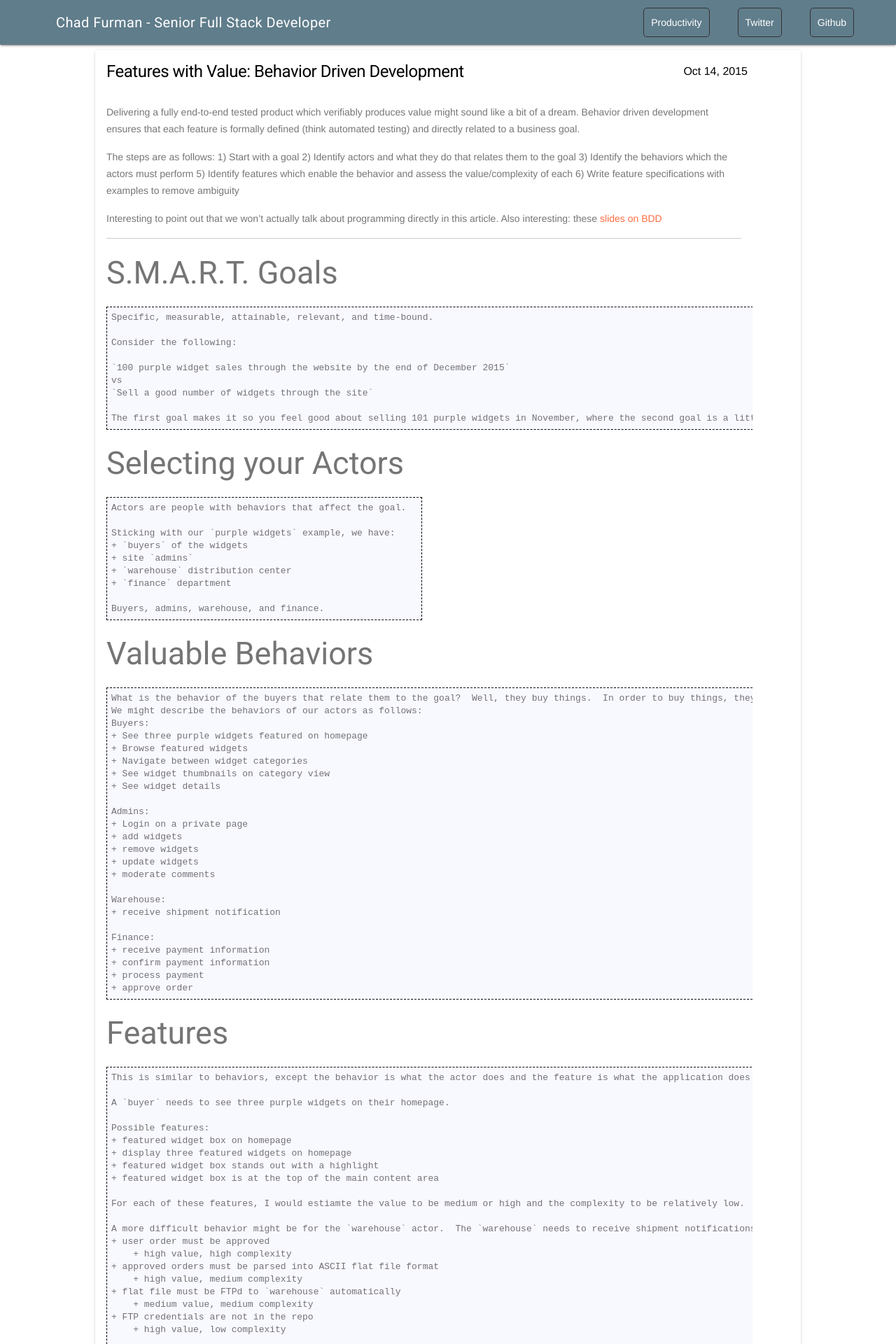
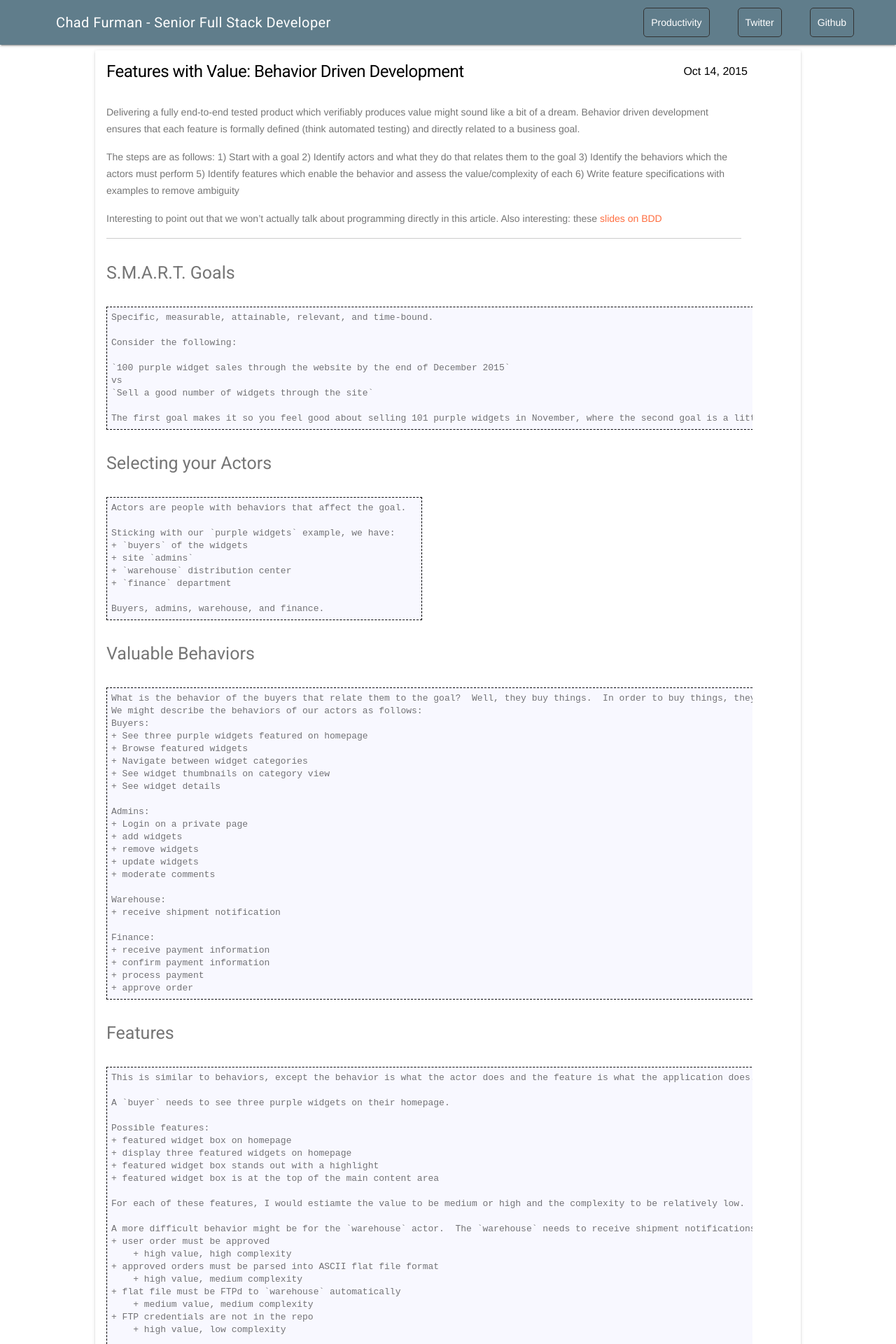
Before and after one commit to chadfurman/chadfurman.github.io, a Jekyll site: the page built from _posts/2015-10-14-features-with-value-bdd.markdown, in a window 1280 px wide. Shown: the top 1920 px of the page at 70% size. Built offline with Jekyll 4.4.1, drawn with Linux system fonts in a browser that asks for light colours; Markdown is read by kramdown in place of the engine named in the settings; comment, search, counter and statistics services are not loaded.

Commit message:
Addressing heading issues

````diff
--- a/_posts/2015-10-14-features-with-value-bdd.markdown
+++ b/_posts/2015-10-14-features-with-value-bdd.markdown
@@ -157,7 +157,7 @@ Feature: Multiple site support
       |  20   |  5  |  15  |
 ```
 
-#### Steps
+### Steps
     We're only going to talk in detail about steps.  Properly written step definitions translate directly into automated end-to-end tests.
 
 ```
@@ -170,7 +170,7 @@ Given I am on the homepage
 
     The words I have chosen match up against the [Cucumber-Mink Step Dictionary](cucumber-mink.js.org/steps) -- this saves us a lot of time.
 
-#### Step definitions
+### Step definitions
     Cucumber-mink step dictionary saves us from having to write the javascript which validates that UI elements are present.  If you've never done testing before and that sounds tedious, rejoice!  With over 350 unique steps, I only had to manually define maybe 20, and these were around database interaction and uncommon UI.
 
     If you were to write your own step definition in Cucumber.js, it might look as follows:
--- a/_sass/_general.scss
+++ b/_sass/_general.scss
@@ -2,6 +2,27 @@ h1, h2, h3, h4, h5 {
   a {
     font-weight: normal;
   }
+}
+
+h1 {
+    font-size:30px;
+}
+
+h2 {
+    font-size:25px;
+}
+
+h3 {
+    font-size:20px;
+}
+
+h4 {
+    font-size:15px;
+}
+
+h5 {
+    font-size:15px;
+    font-weight: normal;
 }
 
 a {
````
